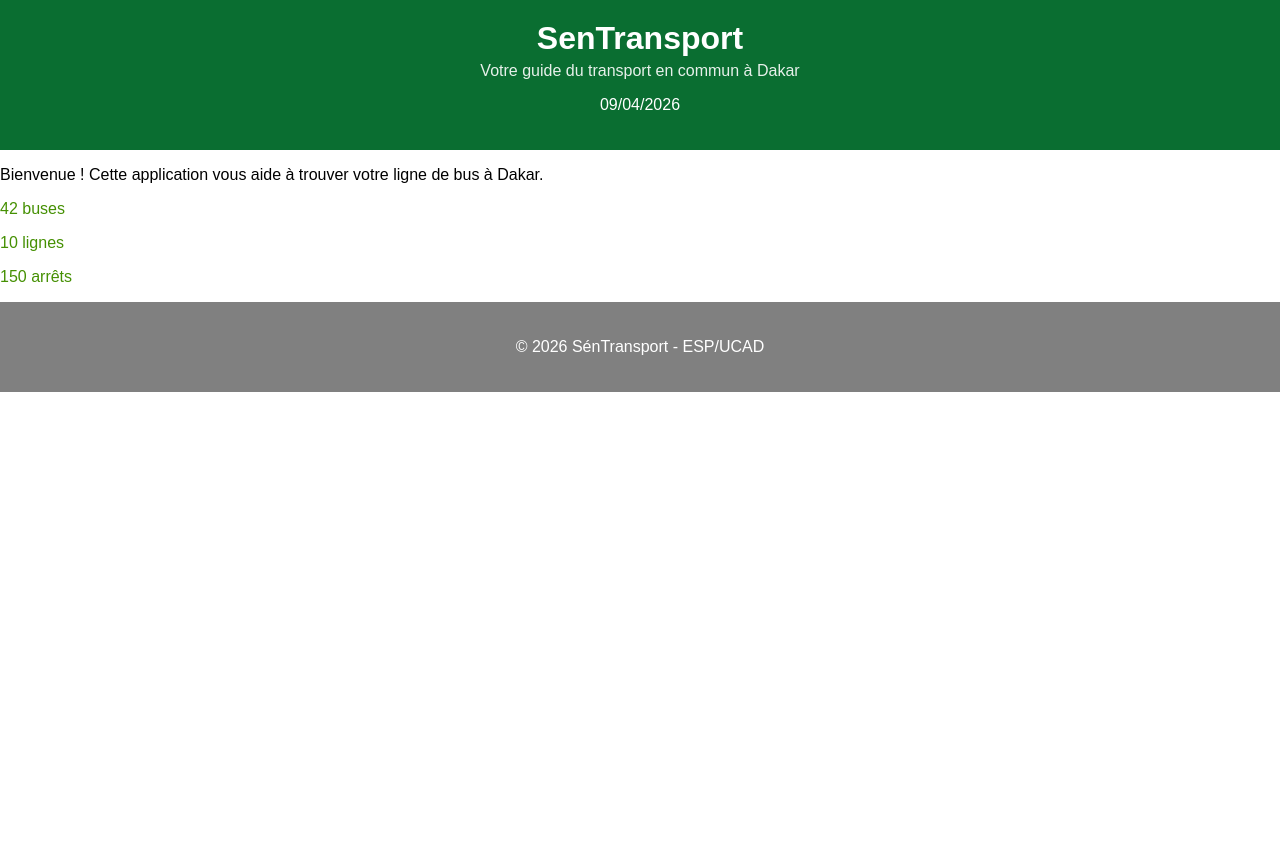
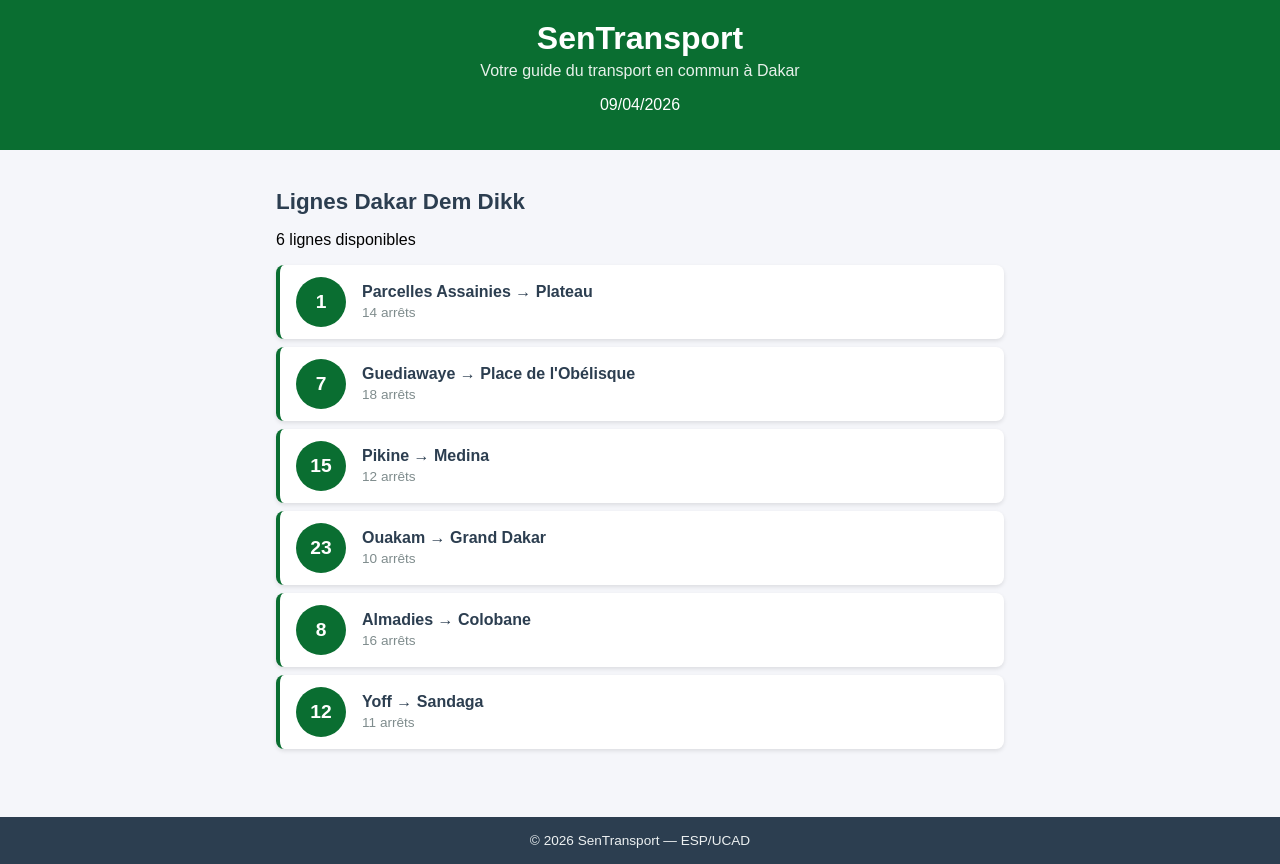
Before and after one commit to Moustapha-Fall/sentransport, a React (Create React App) app: page / in a window 1280 px wide. Before the commit the page ends 800 px from the top, so only its background shows below. Built offline with nearby package versions, Linux system fonts and the light colour scheme.

Commit message:
Lab 2 : composants statiques LigneBus et ListeLignes

```diff
--- a/src/App.css
+++ b/src/App.css
@@ -1,9 +1,22 @@
 .App {
-  font-family : Arial, sans-serif;
-  min-height : 100 vh;
+  font-family: Arial, sans-serif;
+  min-height: 100vh;
+  background-color: #f5f6fa;
+  display: flex;
+  flex-direction: column;
 }
+
 .contenu {
-  padding : 20 px;
-  max-width : 800 px;
-  margin : 0 auto;
+  padding: 20px;
+  max-width: 800px;
+  margin: 0 auto;
+  width: 100%;
+  box-sizing: border-box;
+  flex: 1;
 }
+
+@media (max-width: 600px) {
+  .contenu {
+    padding: 12px;
+  }
+}
--- a/src/App.js
+++ b/src/App.js
@@ -1,23 +1,27 @@
 import './App.css';
 import Header from './Header';
+import ListeLignes from './ListeLignes';
 import Footer from './Footer';
-import Statistique from './Statistique';
 
-  function App () {
+function App() {
+  const lignes = [
+    { id: 1, numero: "1", depart: "Parcelles Assainies", arrivee: "Plateau", arrets: 14 },
+    { id: 2, numero: "7", depart: "Guediawaye", arrivee: "Place de l'Obélisque", arrets: 18 },
+    { id: 3, numero: "15", depart: "Pikine", arrivee: "Medina", arrets: 12 },
+    { id: 4, numero: "23", depart: "Ouakam", arrivee: "Grand Dakar", arrets: 10 },
+    { id: 5, numero: "8", depart: "Almadies", arrivee: "Colobane", arrets: 16 },
+    { id: 6, numero: "12", depart: "Yoff", arrivee: "Sandaga", arrets: 11 },
+  ];
+
   return (
-    <div className = "App">
-    < Header/>
-      <main className = "contenu">
-        <p> Bienvenue ! Cette application vous aide à trouver
-            votre ligne de bus à Dakar.
-        </p>
-        <Statistique chiffre={42} libelle="buses" />
-        <Statistique chiffre={10} libelle="lignes" />
-        <Statistique chiffre={150} libelle="arrêts" />
-      </main >
-      <Footer/>
-    </div >
-
+    <div className="App">
+      <Header />
+      <main className="contenu">
+        <ListeLignes lignes={lignes} />
+      </main>
+      <Footer />
+    </div>
   );
 }
-export default App ;
+
+export default App;
--- a/src/Footer.css
+++ b/src/Footer.css
@@ -1,6 +1,8 @@
 .footer {
-    background-color: gray;
-    color : white ;
-    padding : 20px;
-    text-align: center;
+  background-color: #2c3e50;
+  color: #ecf0f1;
+  text-align: center;
+  padding: 16px;
+  margin-top: 40px;
+  font-size: 0.85rem;
 }
--- a/src/Footer.js
+++ b/src/Footer.js
@@ -1,12 +1,11 @@
 import './Footer.css';
 
-function Footer()
-{
-    return (
-        <footer className='footer'>
-            <p className='footer-titre'>© 2026 SénTransport - ESP/UCAD</p>
-        </footer>
-    );
+function Footer() {
+  return (
+    <footer className="footer">
+      &copy; 2026 SenTransport &mdash; ESP/UCAD
+    </footer>
+  );
 }
 
 export default Footer;
--- /dev/null
+++ b/src/LigneBus.css
@@ -0,0 +1,49 @@
+.ligne-bus {
+  display: flex;
+  align-items: center;
+  padding: 12px 16px;
+  margin: 8px 0;
+  background-color: #ffffff;
+  border-radius: 8px;
+  border-left: 4px solid #0a6e31;
+  box-shadow: 0 2px 4px rgba(0, 0, 0, 0.1);
+  cursor: pointer;
+  transition: transform 0.2s, box-shadow 0.2s;
+}
+
+.ligne-bus:hover {
+  transform: translateX(4px);
+  box-shadow: 0 4px 8px rgba(0, 0, 0, 0.15);
+}
+
+.ligne-numero {
+  background-color: #0a6e31;
+  color: white;
+  font-weight: bold;
+  font-size: 1.2rem;
+  width: 50px;
+  height: 50px;
+  border-radius: 50%;
+  display: flex;
+  align-items: center;
+  justify-content: center;
+  margin-right: 16px;
+  flex-shrink: 0;
+}
+
+.ligne-info {
+  display: flex;
+  flex-direction: column;
+}
+
+.ligne-trajet {
+  font-size: 1rem;
+  font-weight: 600;
+  color: #2c3e50;
+}
+
+.ligne-arrets {
+  font-size: 0.85rem;
+  color: #7f8c8d;
+  margin-top: 4px;
+}
--- /dev/null
+++ b/src/LigneBus.js
@@ -0,0 +1,17 @@
+import './LigneBus.css';
+
+function LigneBus({ numero, depart, arrivee, arrets }) {
+  return (
+    <div className="ligne-bus">
+      <div className="ligne-numero">{numero}</div>
+      <div className="ligne-info">
+        <span className="ligne-trajet">
+          {depart} &rarr; {arrivee}
+        </span>
+        <span className="ligne-arrets">{arrets} arrêts</span>
+      </div>
+    </div>
+  );
+}
+
+export default LigneBus;
--- /dev/null
+++ b/src/ListeLignes.css
@@ -0,0 +1,16 @@
+.liste-lignes {
+  padding: 0 16px;
+}
+
+.liste-titre {
+  color: #2c3e50;
+  font-size: 1.4rem;
+  margin-bottom: 4px;
+}
+
+.liste-description {
+  color: #7f8c8d;
+  font-size: 0.9rem;
+  margin-top: 0;
+  margin-bottom: 16px;
+}
--- /dev/null
+++ b/src/ListeLignes.js
@@ -0,0 +1,22 @@
+import LigneBus from './LigneBus';
+import './ListeLignes.css';
+
+function ListeLignes({ lignes }) {
+  return (
+    <div className="liste-lignes">
+      <h2 className="liste-titre">Lignes Dakar Dem Dikk</h2>
+      <p>{lignes.length} lignes disponibles</p>
+      {lignes.map((ligne) => (
+        <LigneBus
+          key={ligne.id}
+          numero={ligne.numero}
+          depart={ligne.depart}
+          arrivee={ligne.arrivee}
+          arrets={ligne.arrets}
+        />
+      ))}
+    </div>
+  );
+}
+
+export default ListeLignes;
--- a/src/index.js
+++ b/src/index.js
@@ -2,7 +2,7 @@
 import ReactDOM from 'react-dom/client';
 import './index.css';
 import App from './App';
-import reportWebVitals from './reportWebVitals';
+
 
 const root = ReactDOM.createRoot(document.getElementById('root'));
 root.render(
@@ -10,8 +10,3 @@
     <App />
   </React.StrictMode>
 );
-
-// If you want to start measuring performance in your app, pass a function
-// to log results (for example: reportWebVitals(console.log))
-// or send to an analytics endpoint. Learn more: https://bit.ly/CRA-vitals
-reportWebVitals();
--- a/src/reportWebVitals.js
+++ /dev/null
@@ -1,13 +0,0 @@
-const reportWebVitals = onPerfEntry => {
-  if (onPerfEntry && onPerfEntry instanceof Function) {
-    import('web-vitals').then(({ getCLS, getFID, getFCP, getLCP, getTTFB }) => {
-      getCLS(onPerfEntry);
-      getFID(onPerfEntry);
-      getFCP(onPerfEntry);
-      getLCP(onPerfEntry);
-      getTTFB(onPerfEntry);
-    });
-  }
-};
-
-export default reportWebVitals;
```
Also changed, not shown: src/setupTests.js (deleted, +0 -5 lines), src/logo.svg (deleted), 1 other file (tests, documents, lock files or other folders).
